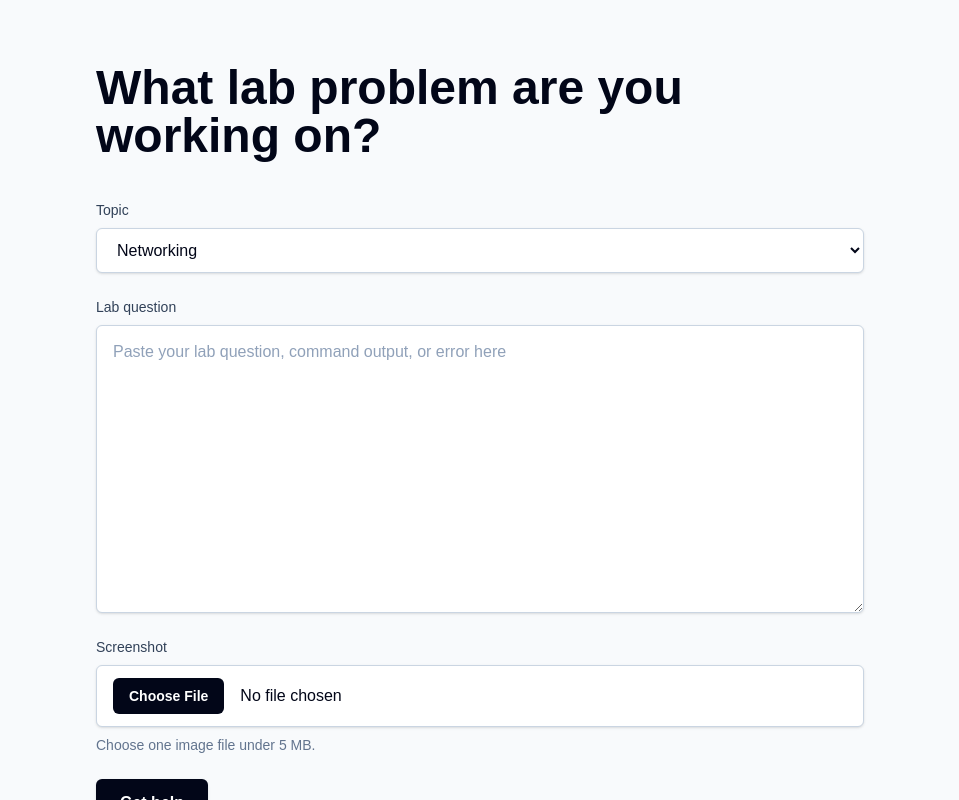
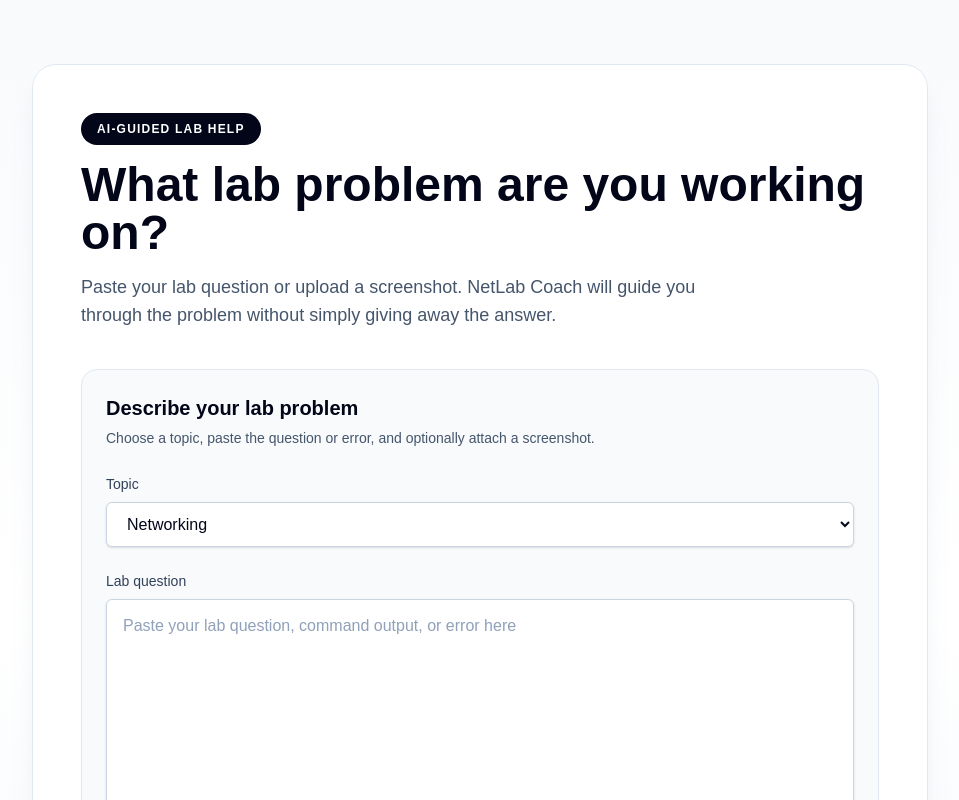
Before and after one commit to phonnlattyoneoo-matc/netlab-coach, a Next.js app: page /learn in a window 1280 px wide. Shown: the top 800 px of the page, without its empty margins (160-1119 px from the left). Built offline with nearby package versions, Linux system fonts and the light colour scheme.

Commit message:
Improve learn page UI

```diff
--- a/src/app/learn/page.tsx
+++ b/src/app/learn/page.tsx
@@ -242,13 +242,31 @@ export default function LearnPage() {
   }
 }
   return (
-    <main className="min-h-screen px-6 py-16">
-      <section className="mx-auto flex w-full max-w-3xl flex-col">
+    <main className="min-h-screen bg-gradient-to-b from-slate-50 via-white to-slate-100 px-4 py-10 sm:px-6 sm:py-16">
+      <section className="mx-auto flex w-full max-w-4xl flex-col rounded-3xl border border-slate-200 bg-white/90 p-6 shadow-xl shadow-slate-200/60 backdrop-blur sm:p-10 lg:p-12">
+      <p className="mb-4 w-fit rounded-full bg-slate-950 px-4 py-2 text-xs font-bold uppercase tracking-widest text-white">
+  AI-guided lab help
+</p>
         <h1 className="text-4xl font-bold tracking-normal text-slate-950 sm:text-5xl">
           What lab problem are you working on?
         </h1>
+        <p className="mt-4 max-w-2xl text-base leading-7 text-slate-600 sm:text-lg">
+  Paste your lab question or upload a screenshot. NetLab Coach will guide
+  you through the problem without simply giving away the answer.
+</p>
 
-        <form className="mt-10 flex flex-col gap-6" onSubmit={handleSubmit}>
+        <form
+  className="mt-10 flex flex-col gap-6 rounded-2xl border border-slate-200 bg-slate-50 p-5 sm:p-6"
+  onSubmit={handleSubmit}
+>
+  <div>
+  <h2 className="text-xl font-bold text-slate-950">
+    Describe your lab problem
+  </h2>
+  <p className="mt-1 text-sm leading-6 text-slate-600">
+    Choose a topic, paste the question or error, and optionally attach a screenshot.
+  </p>
+</div>
           <label className="flex flex-col gap-2 text-sm font-medium text-slate-700">
             Topic
             <select
@@ -316,8 +334,7 @@ export default function LearnPage() {
 
           <button
             type="submit"
-            className="w-fit rounded-md bg-slate-950 px-6 py-3 text-base font-semibold text-white shadow-sm transition hover:bg-slate-800 focus:outline-none focus:ring-2 focus:ring-slate-950 focus:ring-offset-2 disabled:cursor-not-allowed disabled:bg-slate-400"
-            disabled={isLoading}
+            className="w-full rounded-xl bg-slate-950 px-6 py-3.5 text-base font-semibold text-white shadow-sm transition hover:bg-slate-800 focus:outline-none focus:ring-2 focus:ring-slate-950 focus:ring-offset-2 disabled:cursor-not-allowed disabled:bg-slate-400 sm:w-fit"
           >
             {isLoading ? "Getting help..." : "Get help"}
           </button>
@@ -328,7 +345,7 @@ export default function LearnPage() {
         </form>
 
         {showResponse && response ? (
-          <section className="mt-10 rounded-lg border border-slate-200 bg-white p-6 shadow-sm">
+          <section className="mt-10 rounded-2xl border border-slate-200 bg-white p-5 shadow-lg shadow-slate-200/50 sm:p-8">
             <div className="space-y-6">
               <ResponseSection
                 title="What is happening"
```
Also changed, not shown: 1 other file (tests, documents, lock files or other folders).
